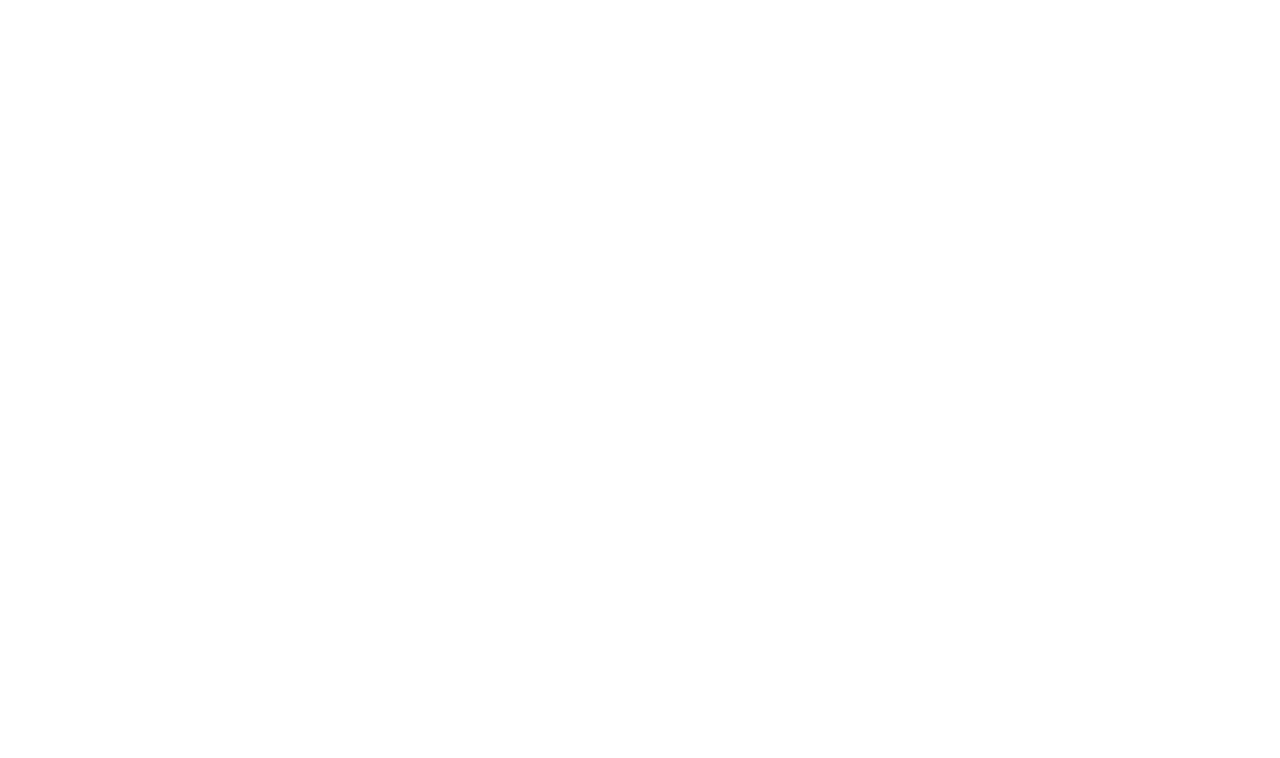
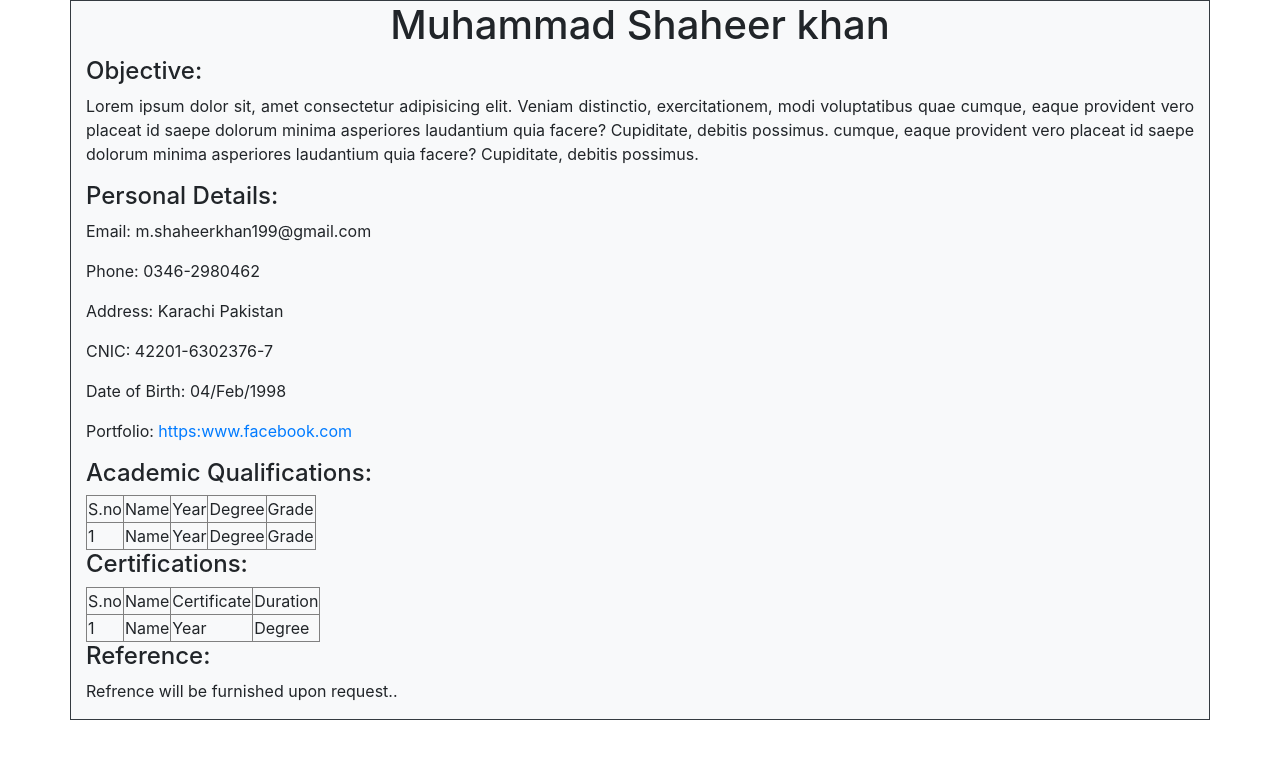
Before and after one commit to shaheerkhan199/JS-mini-projects, a plain HTML site: page CV Generator/cv.html in a window 1280 px wide. Drawn offline with Linux system fonts and the light colour scheme.

Commit message:
Working on CV generator app

```diff
--- a/CV Generator/cv.html
+++ b/CV Generator/cv.html
@@ -0,0 +1,74 @@
+<!DOCTYPE html>
+<html lang="en">
+<head>
+    <meta charset="UTF-8">
+    <meta name="viewport" content="width=device-width, initial-scale=1.0">
+    <title>CV</title>
+    <link rel="stylesheet" href="css/bootstrap.min.css">
+    <link rel="stylesheet" href="css/style.css">
+</head>
+<body>
+    <div class="container border border-dark bg-light">
+        <h1 class="text-center">Muhammad Shaheer khan</h1>
+        <h4>Objective:</h4>
+        <p class="text-justify">Lorem ipsum dolor sit, amet consectetur adipisicing elit.
+            Veniam distinctio, exercitationem, modi voluptatibus quae
+            cumque, eaque provident vero placeat id saepe dolorum minima
+             asperiores laudantium quia facere? Cupiditate, debitis possimus.
+             cumque, eaque provident vero placeat id saepe dolorum minima
+             asperiores laudantium quia facere? Cupiditate, debitis possimus.</p>
+        <h4>Personal Details:</h4>
+        <p>Email: m.shaheerkhan199@gmail.com</p>
+        <p>Phone: 0346-2980462</p>
+        <p>Address: Karachi Pakistan</p>
+        <p>CNIC: 42201-6302376-7</p>
+        <p>Date of Birth: 04/Feb/1998</p>
+        <p>Portfolio: <a href="#">https:www.facebook.com</a></p>
+        <h4>Academic Qualifications:</h4>
+        <table border="1">
+            <thead>
+                <tr>
+                    <td>S.no </td>
+                    <td>Name</td>
+                    <td>Year</td>
+                    <td>Degree</td>
+                    <td>Grade</td>
+                </tr>
+            </thead>
+            <tbody>
+                <tr>
+                    <td>1</td>
+                    <td>Name</td>
+                    <td>Year</td>
+                    <td>Degree</td>
+                    <td>Grade</td>
+                </tr>
+            </tbody>
+        </table>
+        <h4>Certifications:</h4>
+        <table border="1">
+            <thead>
+                <tr>
+                    <td>S.no </td>
+                    <td>Name</td>
+                    <td>Certificate</td>
+                    <td>Duration</td>
+                </tr>
+            </thead>
+            <tbody>
+                <tr>
+                    <td>1</td>
+                    <td>Name</td>
+                    <td>Year</td>
+                    <td>Degree</td>
+                </tr>
+            </tbody>
+        </table>
+        <h4>Reference:</h4>
+        <p>Refrence will be furnished upon request..</p>
+    </div>
+
+    <script src="js/bootstrap.min.js"></script>
+    <script src="js/app.js"></script>
+</body>
+</html>
--- a/CV Generator/js/app.js
+++ b/CV Generator/js/app.js
@@ -32,7 +32,6 @@ function generate_more_certifications(){
     console.log(mainCertifications);
 }
 function generate_more_qualifications(){
-    // console.log("Qualifications")
     var mainQualifications = document.getElementById("qualifications");
 
     var row = document.createElement("div");
@@ -71,3 +70,7 @@ function generate_more_qualifications(){
     mainQualifications.appendChild(row);
     console.log(mainQualifications);
 }
+function generate_cv(){
+    // console.log("CV is generated");
+
+}
```
Also changed, not shown: CV Generator/form.html (+3 -9 lines).
